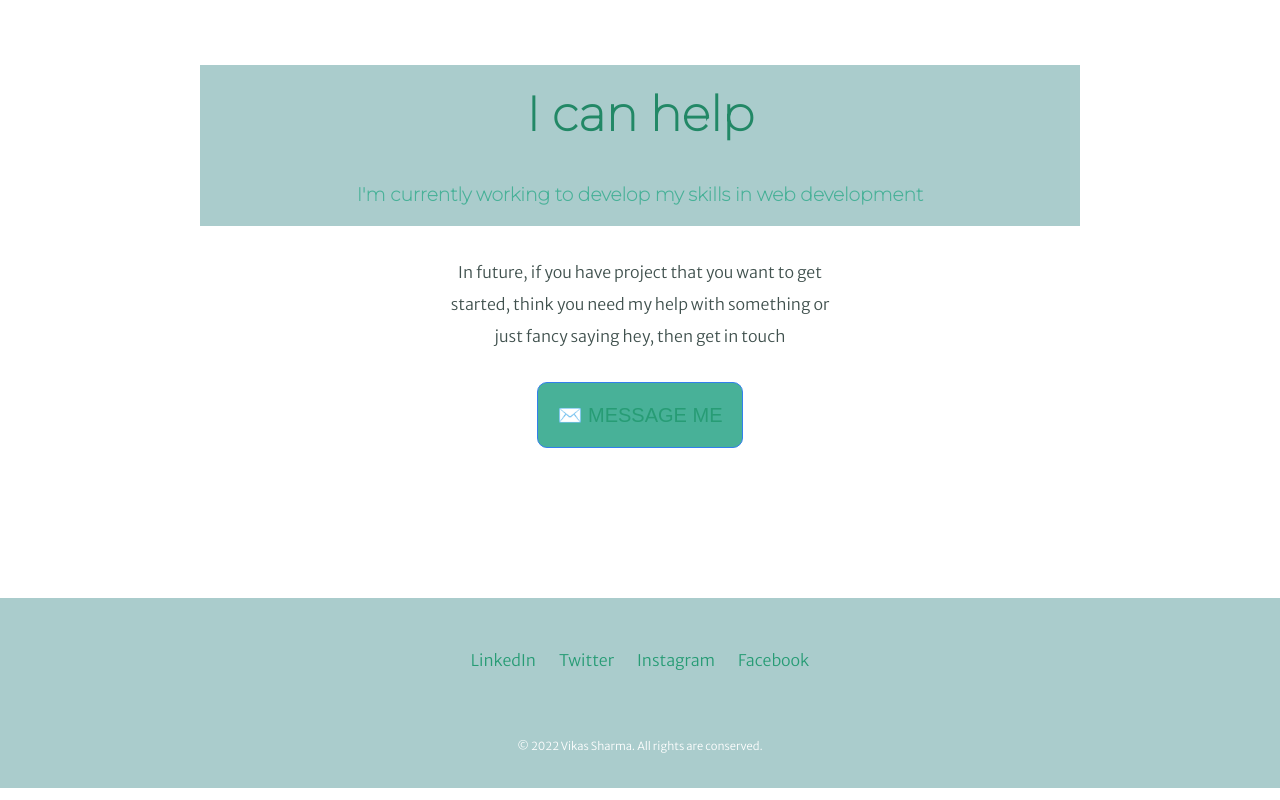
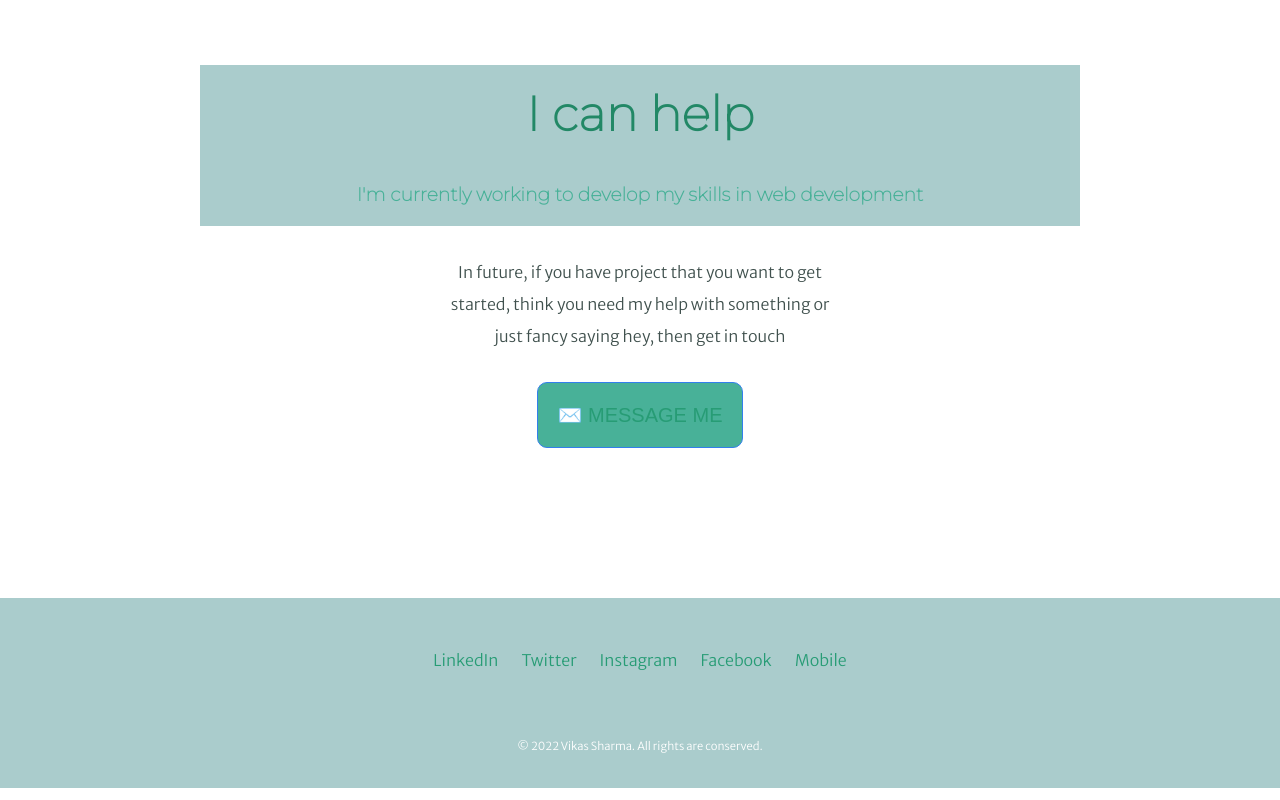
Before and after one commit to moksh1223/PERSONAL-WEBSITE, a plain HTML site: page index.html in a window 1280 px wide. Shown: the part 2147-2947 px from the top of the page. Drawn offline with Linux system fonts and the light colour scheme.

Commit message:
Update index.html

```diff
--- a/index.html
+++ b/index.html
@@ -50,6 +50,7 @@
       <a class="footer-link" href="https://twitter.com/VikasSh26327403">Twitter</a>
       <a class="footer-link" href="https://www.instagram.com/sharma.vikas1/">Instagram</a>
       <a class="footer-link" href="https://www.facebook.com/profile.php?id=100054787733275">Facebook</a>
+      <a class="footer-link" href="tel:+916005875153">Mobile</a>
       <p class="copyright">© 2022 Vikas Sharma. All rights are conserved.</p>
     </div>
   </body>
```
